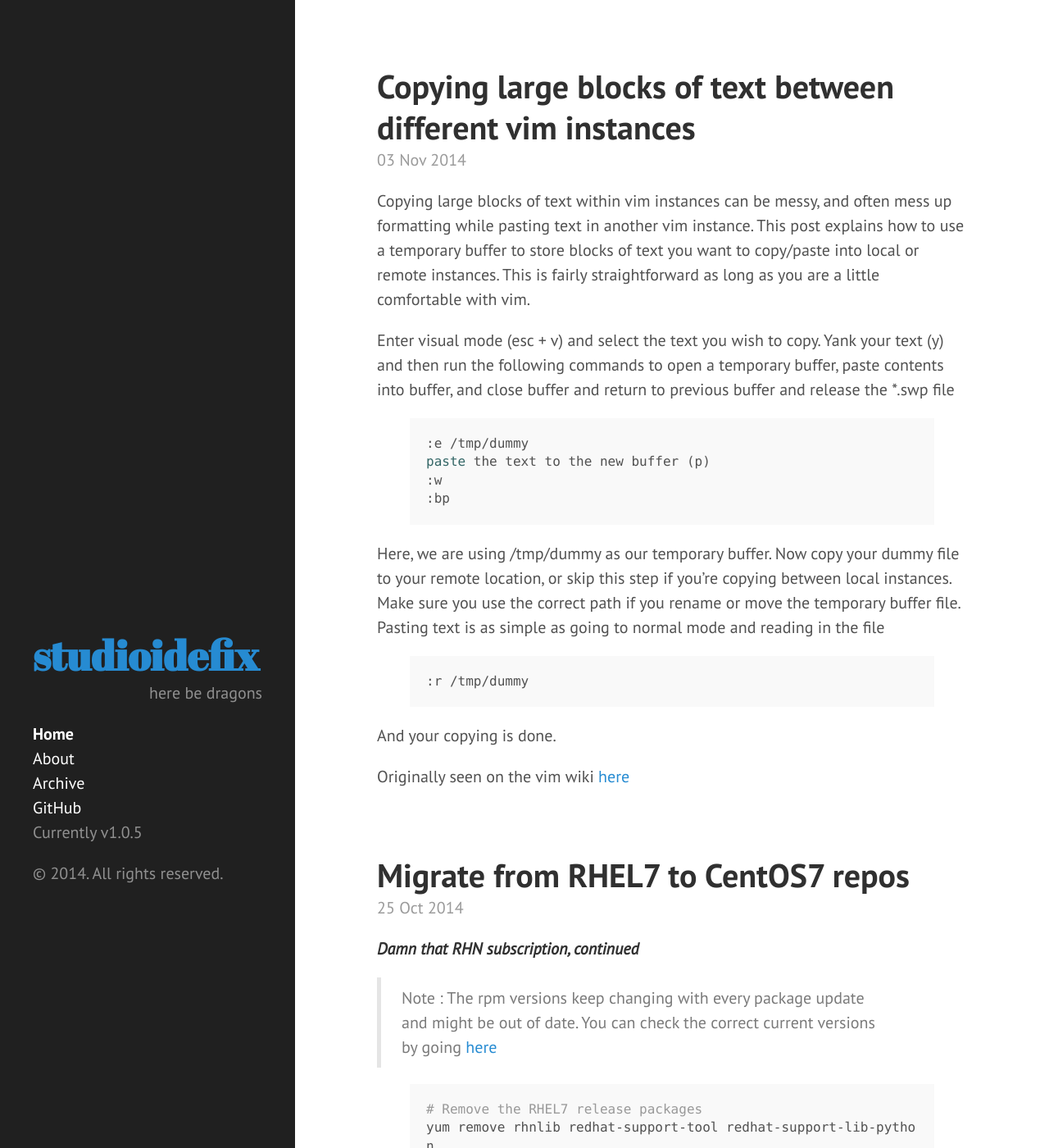
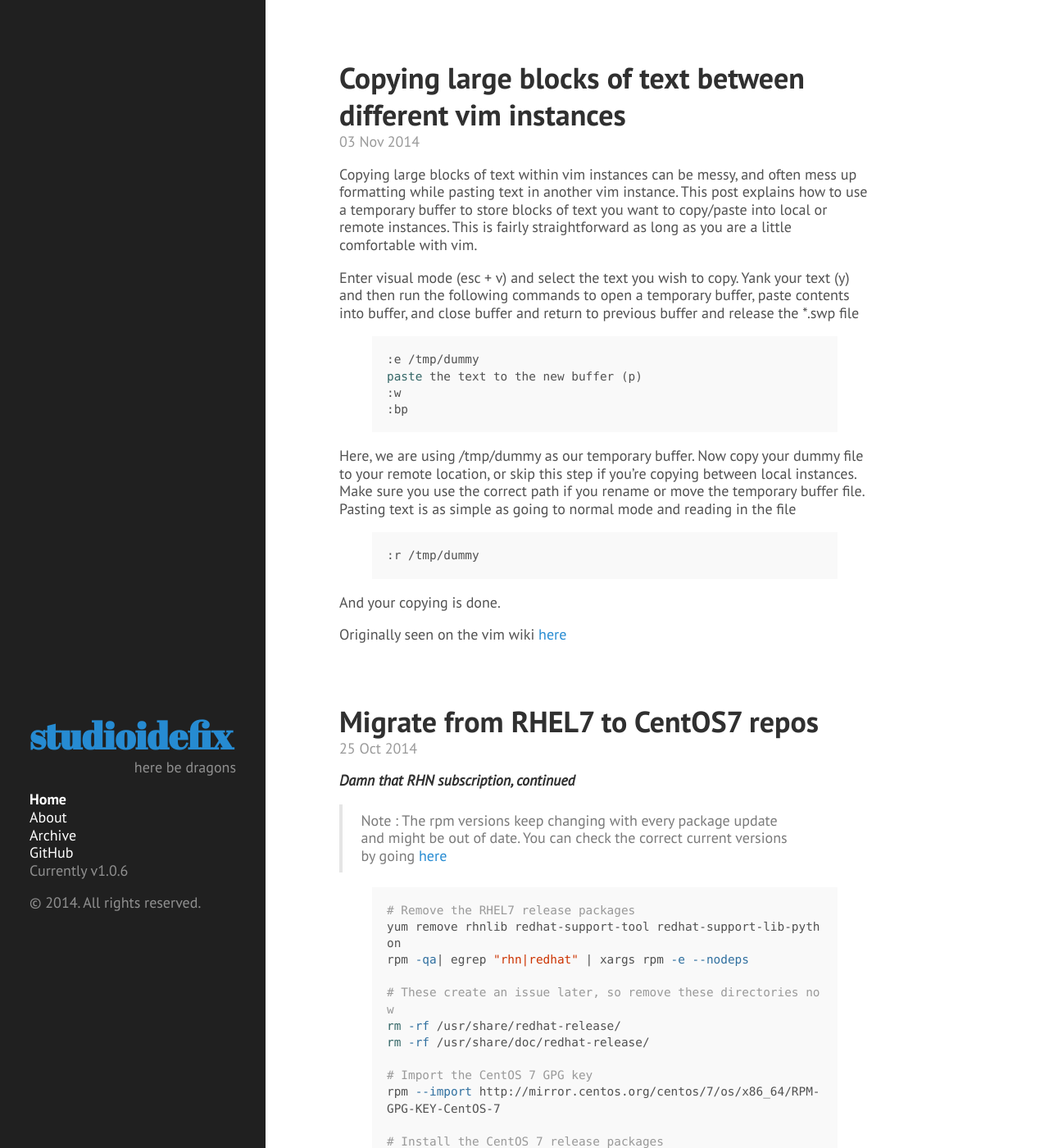
Before and after one commit to anish/anish.github.io, a Jekyll site: the page built from index.html, in a window 1280 px wide and 1400 px high. Shown: the whole window at 82% size. Built offline with Jekyll 4.4.1, drawn with Linux system fonts in a browser that asks for light colours; Markdown is read by kramdown in place of the engine named in the settings; the list of posts is cut into pages by our own code.

Commit message:
Improve font layout

```diff
--- a/_config.yml
+++ b/_config.yml
@@ -19,7 +19,7 @@ author:
 paginate:         5
 
 # Custom vars
-version:          1.0.5
+version:          1.0.6
 
 github:
   repo:           https://github.com/poole/hyde
--- a/public/css/hyde.css
+++ b/public/css/hyde.css
@@ -33,15 +33,16 @@
 
 html {
   font-family: "PT Sans", Helvetica, Arial, sans-serif;
+  line-height: 1.2;
 }
 @media (min-width: 48rem) {
   html {
-    font-size: 16px;
+    font-size: 14px;
   }
 }
 @media (min-width: 58rem) {
   html {
-    font-size: 20px;
+    font-size:18px;
   }
 }
 
```
